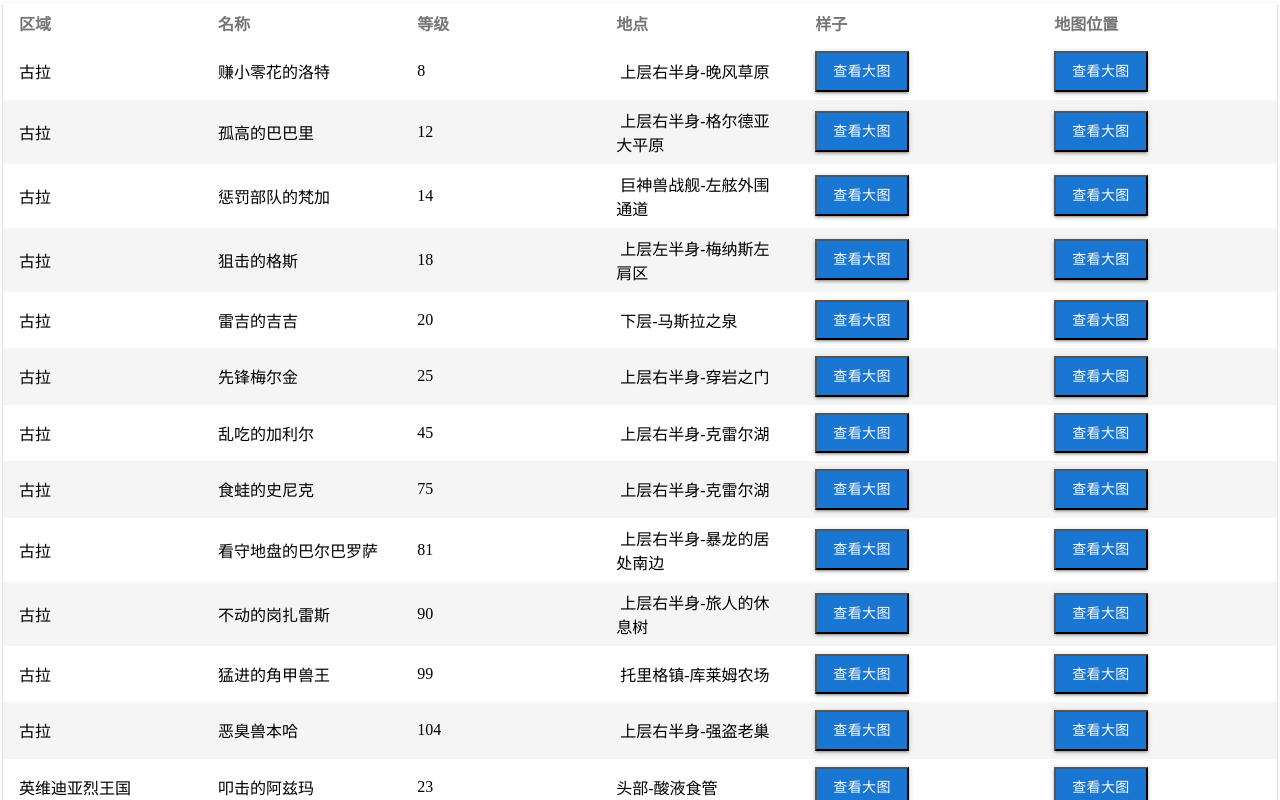
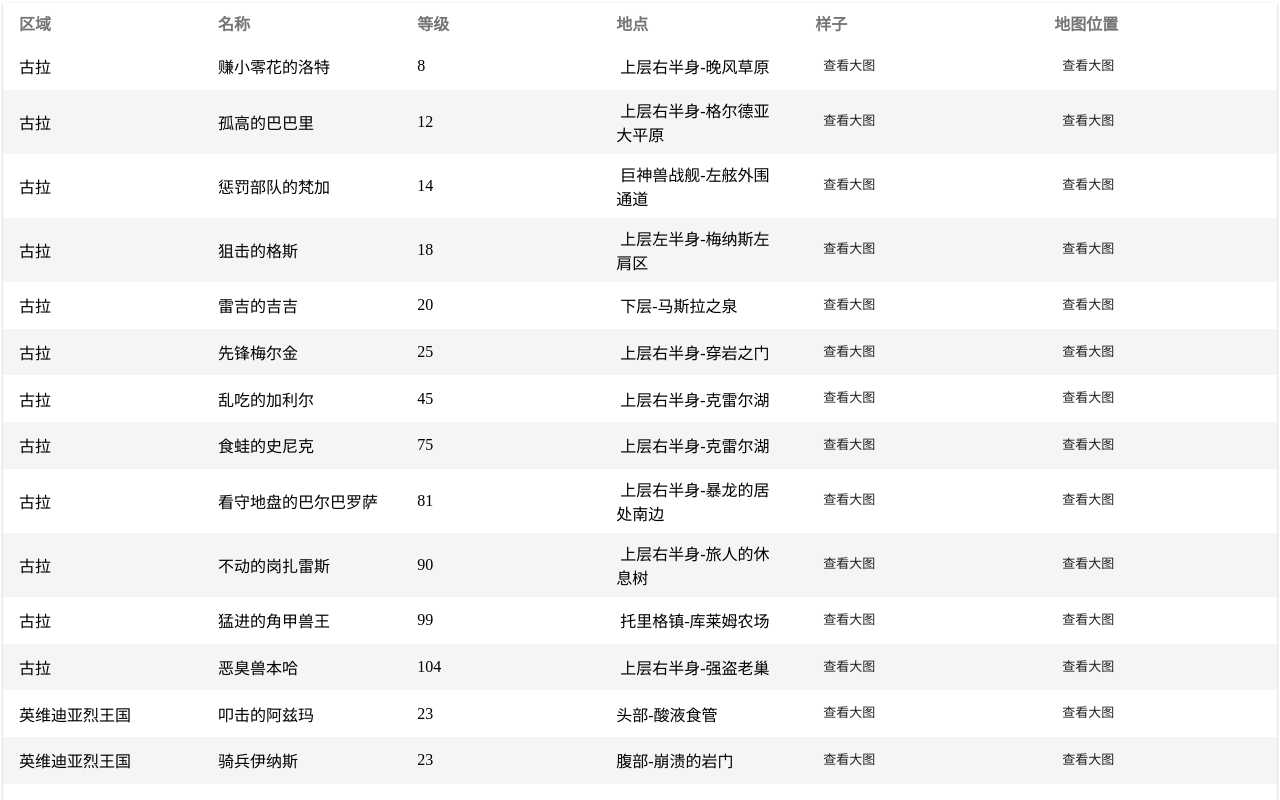
Before and after one commit to DRL9/info_xenoblade_chronicles_2, a React app: page / in a window 1280 px wide. Shown: the top 800 px of the page. Built offline with nearby package versions, Linux system fonts and the light colour scheme.

Commit message:
feature: add Button

```diff
--- /dev/null
+++ b/src/components/Button.js
@@ -0,0 +1,56 @@
+import styled, { css } from 'styled-components';
+import PropTypes from 'prop-types';
+
+const Button = styled.button`
+    padding: 6px 16px;
+    min-width: 64px;
+    box-sizing: border-box;
+    border-radius: 4px;
+    color: rgba(0, 0, 0, 0.87);
+    line-height: 1.75;
+    font-weight: 500;
+    font-size: 0.875rem;
+    box-shadow: 0px 1px 5px 0px rgba(0, 0, 0, 0.2),
+        0px 2px 2px 0px rgba(0, 0, 0, 0.14),
+        0px 3px 1px -2px rgba(0, 0, 0, 0.12);
+    background-color: #e0e0e0;
+    border: none;
+    outline: none;
+    cursor: pointer;
+
+    transition: background-color 250ms cubic-bezier(0.4, 0, 0.2, 1) 0ms,
+        box-shadow 250ms cubic-bezier(0.4, 0, 0.2, 1) 0ms,
+        border 250ms cubic-bezier(0.4, 0, 0.2, 1) 0ms;
+
+    ${props =>
+        props.btnSize === 'small'
+            ? css`
+                  padding: 4px 8px;
+                  font-size: 0.8125rem;
+              `
+            : props.btnSize === 'large'
+                ? css`
+                  padding: 8px 24px;
+                  font-size: 0.9375rem;
+              `
+                : ''}
+
+    ${props =>
+        props.btnType === 'text'
+            ? css`
+                  background-color: transparent;
+                  box-shadow: none;
+              `
+            : ''}
+
+    &:hover {
+        background-color: #d5d5d5;
+    }
+`;
+
+Button.propTypes = {
+    btnSize: PropTypes.oneOf(['small', 'large']),
+    btnType: PropTypes.oneOf(['text'])
+};
+
+export default Button;
--- a/src/components/Monsters.js
+++ b/src/components/Monsters.js
@@ -5,6 +5,7 @@ import styled, { css } from 'styled-components';
 import { fetchMonsters } from '../store/actions';
 import Paper from './Paper';
 import { showPicture } from './Picture';
+import Button from './Button';
 
 const Table = styled.table`
     width: ${props => props.width || '100%'};
@@ -48,41 +49,6 @@ const TableCell = styled.td`
         css`
             width: ${props.minWidth};
         `};
-`;
-
-const Button = styled.button`
-    padding: 6px 16px;
-    min-width: 64px;
-    box-shadow: 0px 1px 5px 0px rgba(0, 0, 0, 0.2),
-        0px 2px 2px 0px rgba(0, 0, 0, 0.14),
-        0px 3px 1px -2px rgba(0, 0, 0, 0.12);
-    color: #fff;
-    background-color: #1976d2;
-    font-size: 0.875rem;
-    box-sizing: border-box;
-    transition: background-color 250ms cubic-bezier(0.4, 0, 0.2, 1) 0ms,
-        box-shadow 250ms cubic-bezier(0.4, 0, 0.2, 1) 0ms,
-        border 250ms cubic-bezier(0.4, 0, 0.2, 1) 0ms;
-    font-family: 'Roboto', 'Helvetica', 'Arial', sans-serif;
-    font-weight: 500;
-    line-height: 1.75;
-    border-radius: 4px;
-    letter-spacing: 0.02857em;
-
-    cursor: pointer;
-    margin: 0;
-    display: inline-flex;
-    outline: none;
-    position: relative;
-    align-items: center;
-    user-select: none;
-    border-radius: 0;
-    vertical-align: middle;
-    -moz-appearance: none;
-    justify-content: center;
-    text-decoration: none;
-    -webkit-appearance: none;
-    -webkit-tap-highlight-color: transparent;
 `;
 
 class MonstersRaw extends React.Component {
@@ -145,6 +111,8 @@ class MonstersRaw extends React.Component {
                                     <TableCell key={item.field}>
                                         {item.isImg ? (
                                             <Button
+                                                btnSize="small"
+                                                btnType="text"
                                                 onClick={showPicture.bind(
                                                     this,
                                                     `//res.cloudinary.com/dv0fvsitl/image/upload/v1562162826/Xenoblade_Chronicles_2/${
```
Also changed, not shown: src/components/Button.d.ts (added, +14 -0 lines).
